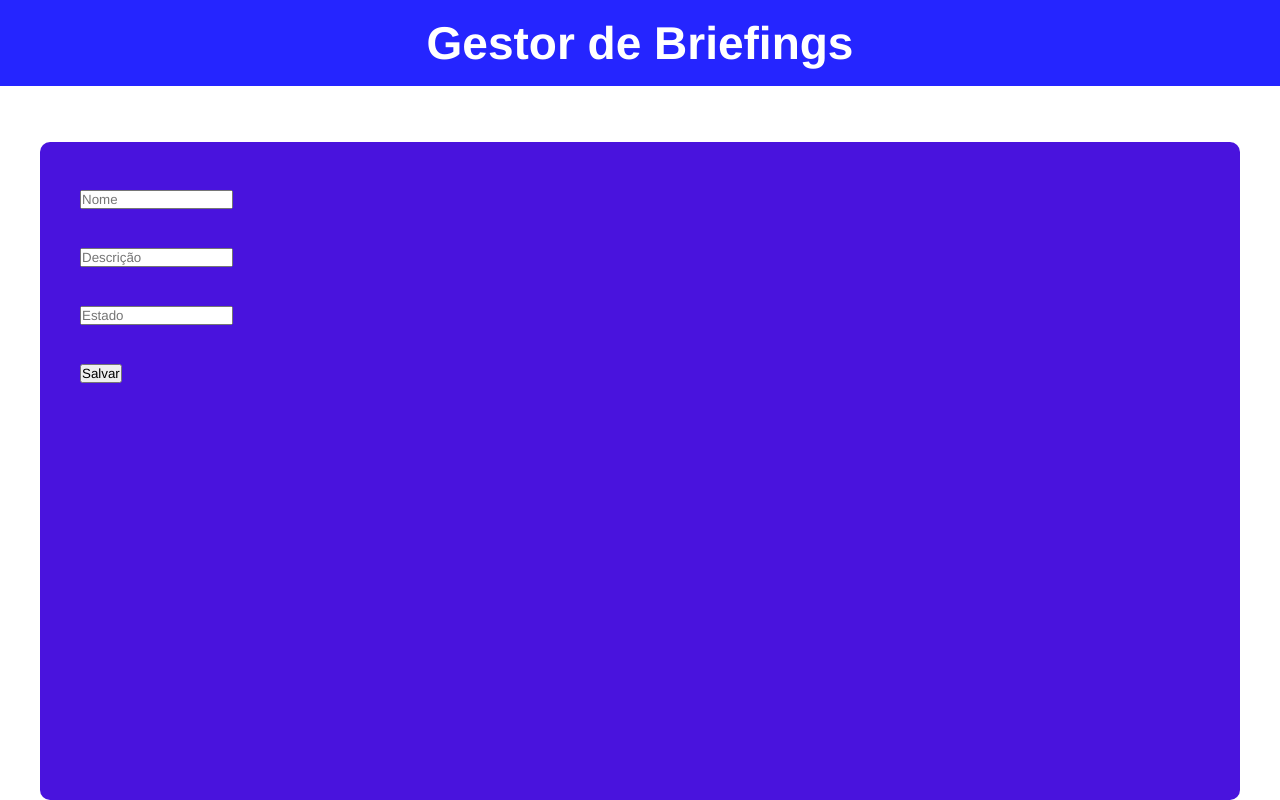
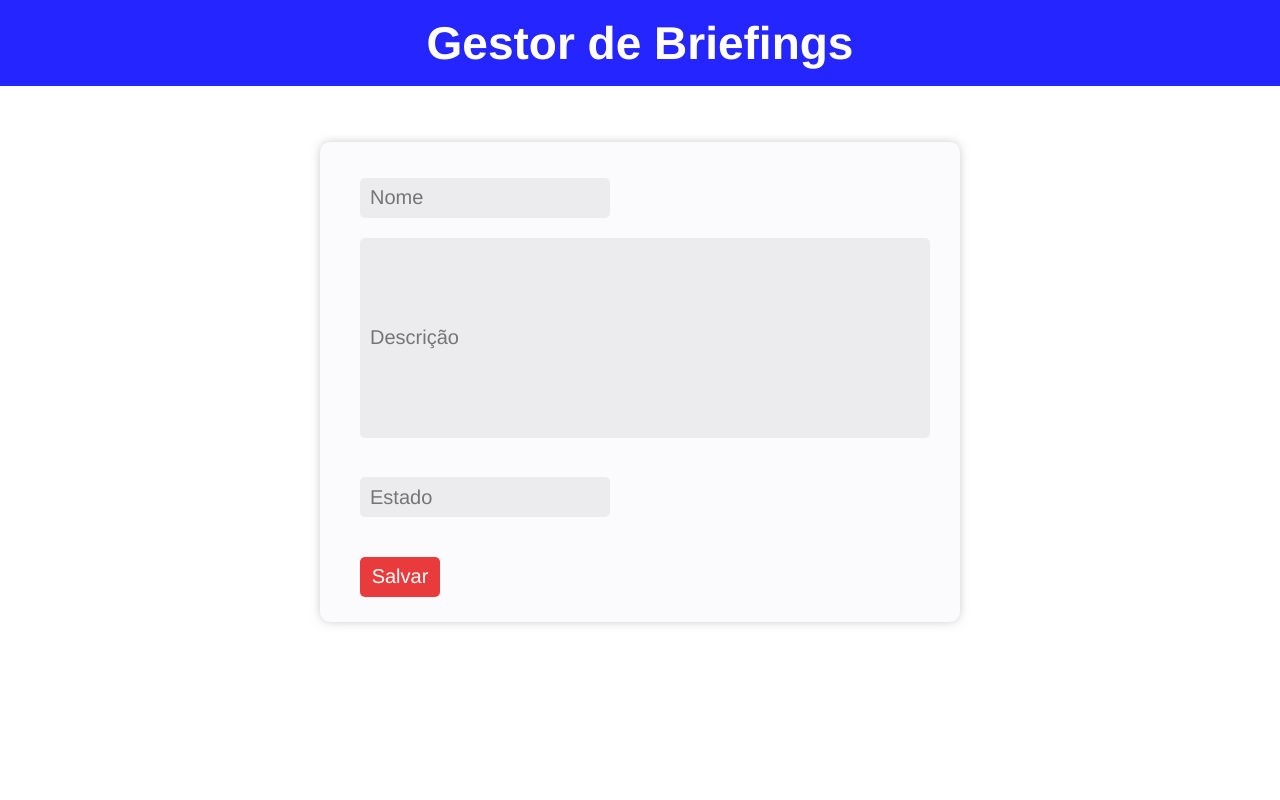
Before and after one commit to AdaiasMartins/Briefings-Front, a React (Vite) app: page /edit in a window 1280 px wide. Built offline with nearby package versions, Linux system fonts and the light colour scheme.

Commit message:
finalizando design do componente de edição

```diff
--- a/src/Components/EditBriefingsComponent/EditBriefing.Jsx
+++ b/src/Components/EditBriefingsComponent/EditBriefing.Jsx
@@ -13,7 +13,7 @@ const EditBriefing = () => {
                     <div className='EditFormState'>
                         <input type="text" name="estado" placeholder="Estado" />
                     </div>
-                    <div>
+                    <div className='EditFormButton'>
                         <button type="submit">Salvar</button>
                     </div>
                 </form>
--- a/src/Components/EditBriefingsComponent/EditBriefing.css
+++ b/src/Components/EditBriefingsComponent/EditBriefing.css
@@ -1,20 +1,68 @@
 .EditBriefingContainer {
-    width: 1200px;
-    height: 700px;
+    width: 80vh;
+    height: 60vh;
     border-radius: 10px;
-    background-color: rgb(73, 19, 221);
+    background-color: #fbfbfe;
     display: flex;
     flex-direction: column;
     align-items: flex-start;
     justify-content: flex-start;
     position: relative;
     margin-top: 7vh;
+    box-shadow: 0 0 10px rgba(160, 158, 158, 0.5);
 }
 
 .EditBriefingContainer .EditBriefingForm {
     padding-top: 2vh;
     padding-left: 5vh;
     font-size: 50px;
-    color: white;
+    color: #DEDCFF;
     margin-bottom: 20px;
 }
+
+.EditBriefingContainer .EditBriefingForm input{
+    background-color: #ececee;
+}
+
+
+.EditBriefingContainer .EditBriefingForm .EditFormName input {
+    width: 30vh;
+    height: 5vh;
+
+    border-radius: 5px;
+    border: none;
+    margin-bottom: 20px;
+    padding-left: 10px;
+    font-size: 20px;
+}
+
+.EditBriefingContainer .EditBriefingForm .EditFormContent input {
+    width: 70vh;
+    height: 25vh;
+    border-radius: 5px;
+    border: none;
+    margin-bottom: 20px;
+    padding-left: 10px;
+    font-size: 20px;
+}
+
+.EditBriefingContainer .EditBriefingForm .EditFormState input {
+    width: 30vh;
+    height: 5vh;
+    border-radius: 5px;
+    border: none;
+    margin-bottom: 20px;
+    padding-left: 10px;
+    font-size: 20px;
+}
+
+.EditBriefingContainer .EditBriefingForm .EditFormButton button {
+    width: 10vh;
+    height: 5vh;
+    border-radius: 5px;
+    border: none;
+    background-color: rgb(233, 59, 59);
+    color: white;
+    font-size: 20px;
+    cursor: pointer;
+}
```
